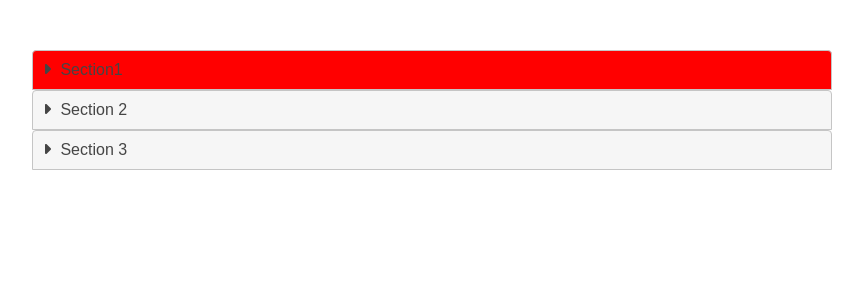
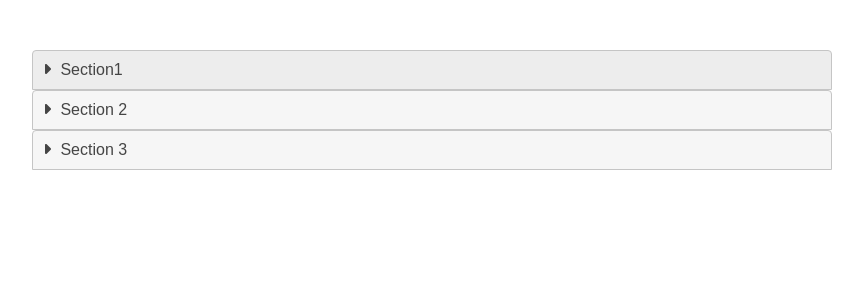
Before and after one commit to bin4ev/Accordion, an Angular app: page / in a window 1280 px wide. In both pictures the pointer is over the element "Section1". Shown: the top 300 px of the page, without its empty margins (208-1071 px from the left). Built offline with nearby package versions, Linux system fonts and the light colour scheme.

Commit message:
change style hover

```diff
--- a/src/app/accordion/accordion.component.css
+++ b/src/app/accordion/accordion.component.css
@@ -19,7 +19,7 @@ color: white;
 border: none;
 }
 .title:hover:not(.active){
-    background-color:red;
+    background-color: #EDEDED;
 }
 .section-content{
     height: 280px;
```
